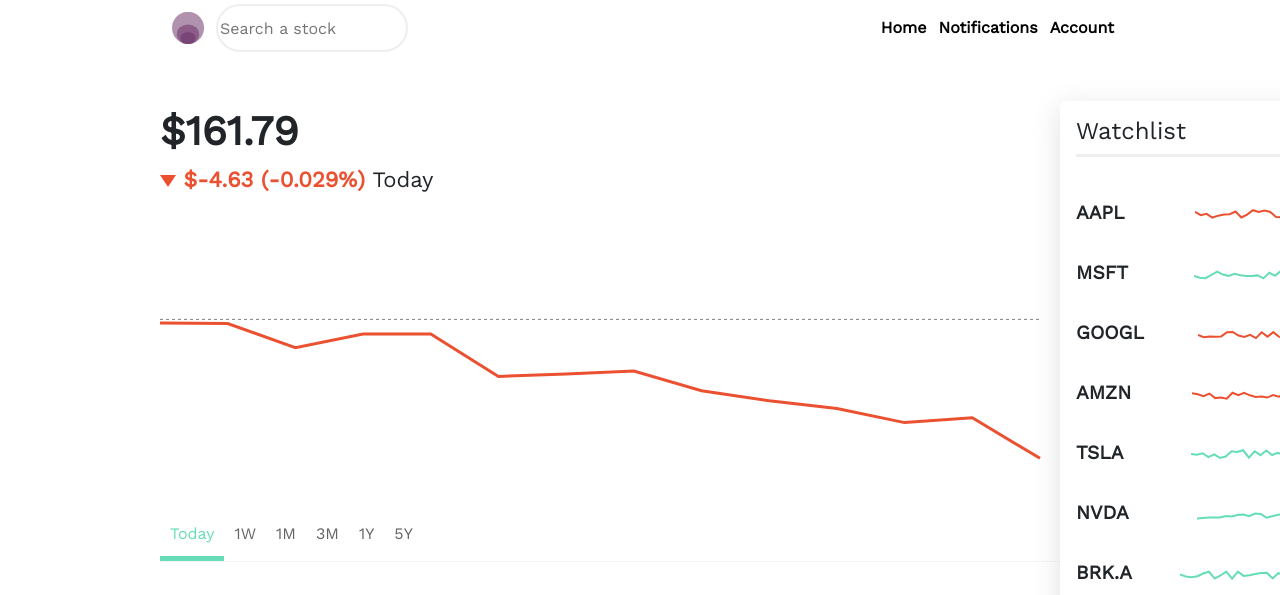
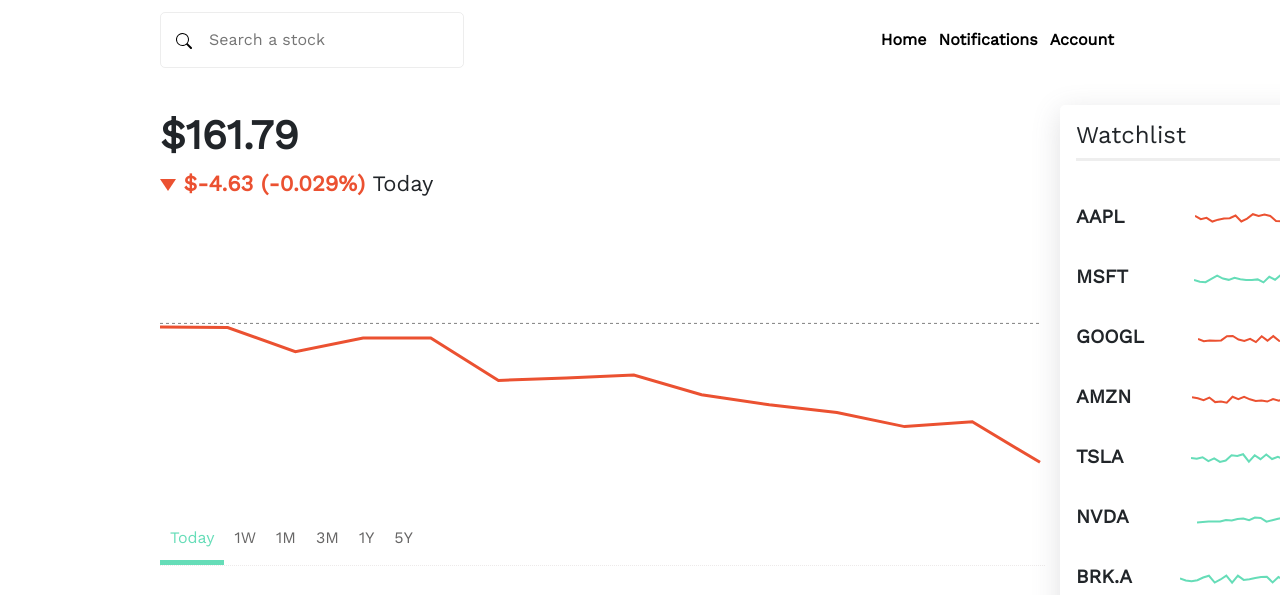
Before and after one commit to mixinmatch/stock-trading-board, a React (Create React App) app: page /dashboard in a window 1280 px wide. Shown: the top 595 px of the page. Built offline with nearby package versions, Linux system fonts and the light colour scheme.

Commit message:
update header bar

```diff
--- a/src/components/HeaderBar.js
+++ b/src/components/HeaderBar.js
@@ -1,5 +1,6 @@
 import Button from "./Button"
 import React from "react";
+import { BsSearch } from 'react-icons/bs'
 import {
     BrowserRouter as Router,
     Link,
@@ -10,6 +11,7 @@ import {
 import { useState } from "react";
 import stockData from './Data'
 import SearchResult from "./SeachResult";
+
 const HeaderBar = ({handler, renderSearch, setRenderSearch}) => {
 
     const [text, setText] = useState("")
@@ -22,9 +24,14 @@ const HeaderBar = ({handler, renderSearch, setRenderSearch}) => {
         <div>
             <div className="header-bar">
                 <div className="logo-and-search">
-                <img src={"img/logo2.svg"} style={{padding:'12px'}}/>
+                {/* <img src={"img/logo2.svg"} style={{padding:'12px'}}/> */}
                     <div style={{  alignSelf:"center"}}>
+                        <div style={{borderStyle: 'solid', borderWidth: '1px', borderColor: '#d3d3d366', borderRadius: '5px'}}>
+                        <button style={{  border: 'none',
+  backgroundColor: 'transparent', padding:'15px'}}> <BsSearch /> </button>
                             <input className="header-bar-search" type="text" placeholder="Search a stock" onInput={onSearchChange} />
+                        </div>
+
                             {
                                 renderSearch && text && <SearchResults query={text} handl={handler} />
                             }
--- a/src/index.css
+++ b/src/index.css
@@ -18,26 +18,27 @@ code {
 
 
 .header-bar {
-  height: 7vh;
+  height: 60px;
   display: flex;
   margin-left: auto;
   margin-right: auto;
   max-width: 75%;
   justify-content: space-between;
+  padding-top: 20px;
 }
 
 .header-bar-search {
   outline: none;
   align-self: center;
-  border-color: #d3d3d366;
-  border-radius: 48px;
+  /* border-color: #d3d3d366; */
+  /* border-radius: 48px; */
 
 
   -webkit-appearance: none;
   -moz-appearance: none;
-  border: 2px solid #eee;
+  border: none;
   height: 48px;
-  width: 15vw;
+  width: 20vw;
 }
 
 .logo-and-search {
@@ -207,6 +208,7 @@ button:enabled.watchList-header-dot-button:hover {
   justify-content: flex-start;
   margin-bottom: 25px;
   border-bottom: 1px dotted rgba(233, 229, 229, 0.795);
+  margin-right:15px;
 }
 
 .tab {
```
